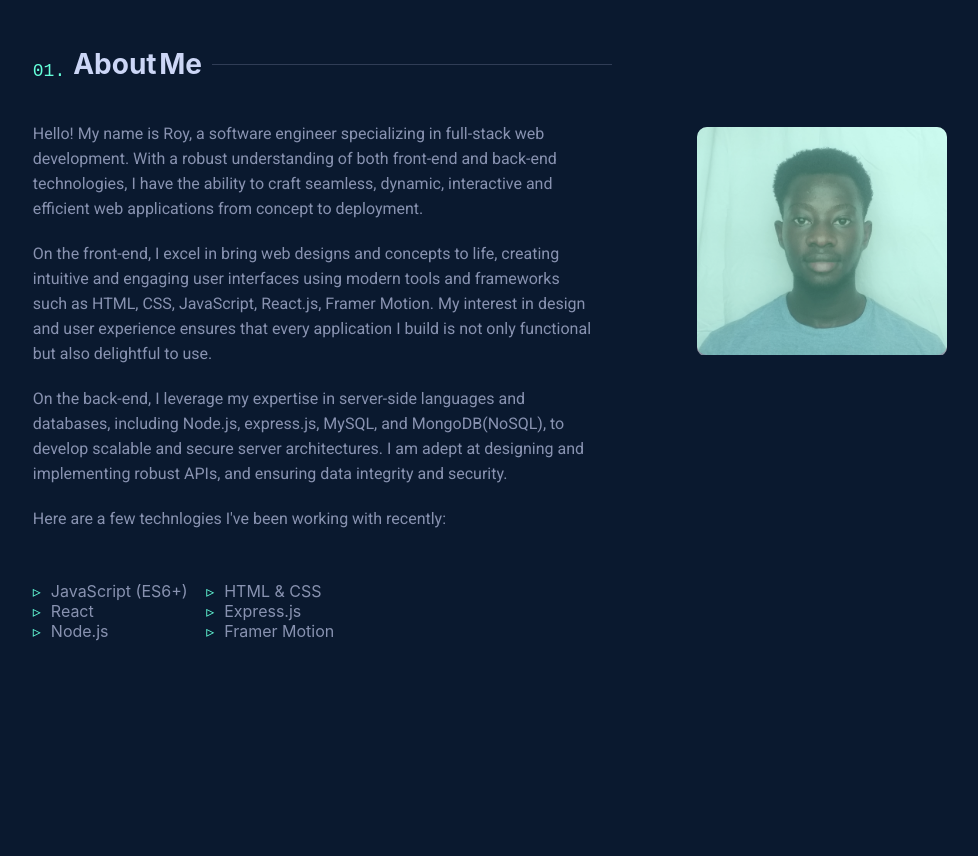
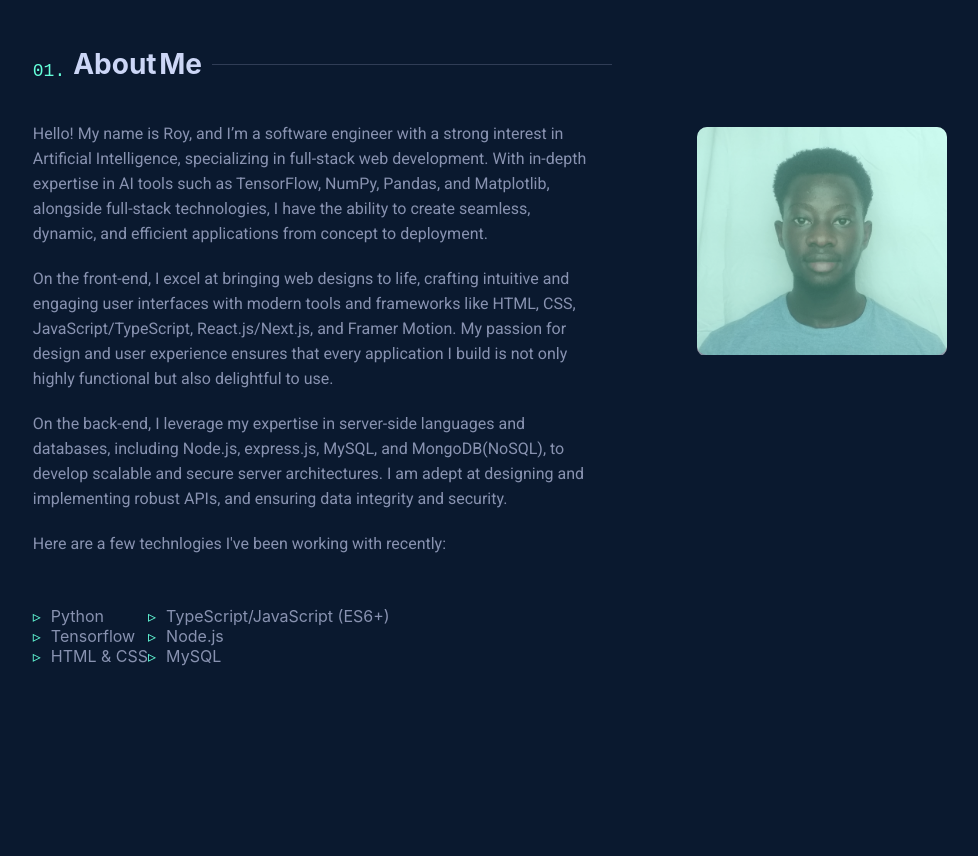
Before and after one commit to RoyJake/portfolioRoyJake, a React (Create React App) app: page / in a window 1280 px wide. Shown: the part 800-1656 px from the top of the page, without its empty margins (108-1086 px from the left). Built offline with nearby package versions, Linux system fonts and the light colour scheme.

Commit message:
progress

```diff
--- a/src/Components/AboutSection.js
+++ b/src/Components/AboutSection.js
@@ -6,8 +6,9 @@ import './AboutSection.css';
 
 const inViewAnimation = {
  hidden: { opacity: 0, y: "100px" },
- visible: { opacity: 1, y: 0,
-  transition: { duration: 0.6}
+ visible: {
+  opacity: 1, y: 0,
+  transition: { duration: 0.6 }
  }
 }
 
@@ -22,10 +23,10 @@ const AboutSection = function () {
    <motion.div ref={ref} animate={isInView ? "visible" : "hidden"} variants={inViewAnimation} className='aboutTextWrapper'>
     <motion.h1 initial={{ opacity: 0, y: 10 }} whileInView={{ opacity: 1, y: 0 }} transition={{ duration: 1 }} viewport={{ amount: 0.5, once: true }}><span>01.</span>About Me</motion.h1>
     <p>
-     Hello! My name is Roy, a software engineer specializing in full-stack web development. With a robust understanding of both front-end and back-end technologies, I have the ability to craft seamless, dynamic, interactive and efficient web applications from concept to deployment.
+     Hello! My name is Roy, and I’m a software engineer with a strong interest in Artificial Intelligence, specializing in full-stack web development. With in-depth expertise in AI tools such as TensorFlow, NumPy, Pandas, and Matplotlib, alongside full-stack technologies, I have the ability to create seamless, dynamic, and efficient applications from concept to deployment.
     </p>
     <p>
-     On the front-end, I excel in bring web designs and concepts to life, creating intuitive and engaging user interfaces using modern tools and frameworks such as HTML, CSS, JavaScript, React.js, Framer Motion. My interest in design and user experience ensures that every application I build is not only functional but also delightful to use.
+     On the front-end, I excel at bringing web designs to life, crafting intuitive and engaging user interfaces with modern tools and frameworks like HTML, CSS, JavaScript/TypeScript, React.js/Next.js, and Framer Motion. My passion for design and user experience ensures that every application I build is not only highly functional but also delightful to use.
     </p>
     <p>
      On the back-end, I leverage my expertise in server-side languages and databases, including Node.js, express.js, MySQL, and MongoDB(NoSQL), to develop scalable and secure server architectures. I am adept at designing and implementing robust APIs, and ensuring data integrity and security.
@@ -36,12 +37,12 @@ const AboutSection = function () {
 
     <div className='tools'>
      <ul >
-      <li >JavaScript (ES6+)</li>
-      <li>React</li>
+      <li>Python</li>
+      <li>Tensorflow</li>
+      <li>HTML & CSS</li>
+      <li >TypeScript/JavaScript (ES6+)</li>
       <li>Node.js</li>
-      <li>HTML & CSS</li>
-      <li>Express.js</li>
-      <li>Framer Motion</li>
+      <li>MySQL</li>
      </ul>
     </div>
    </motion.div>
```
